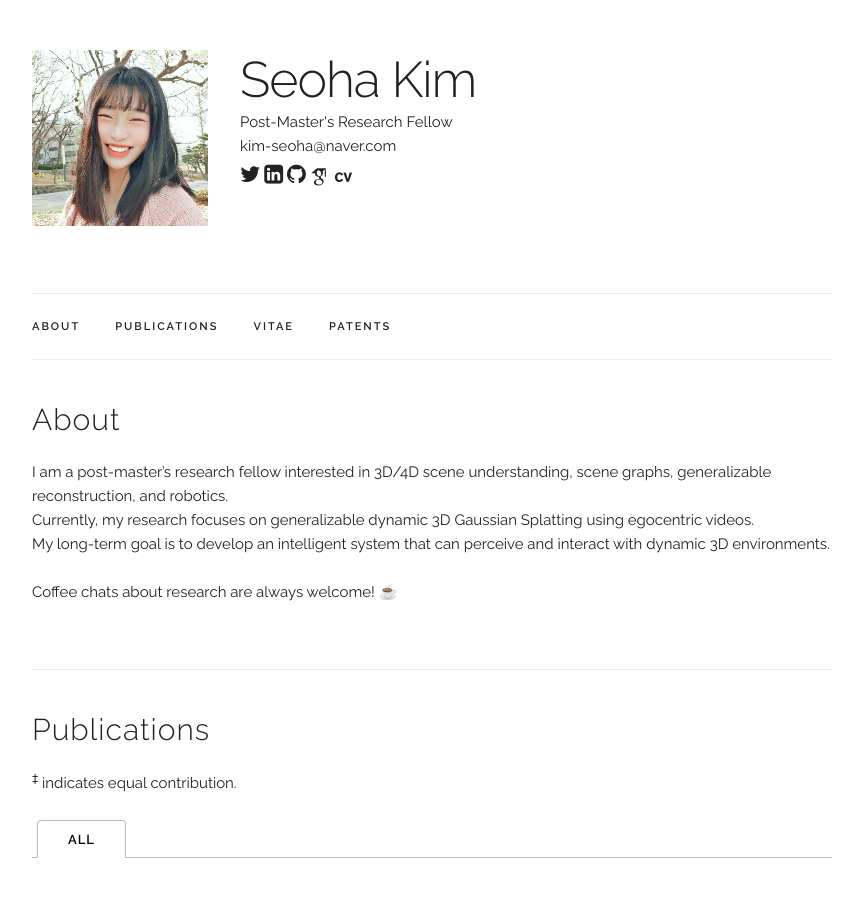
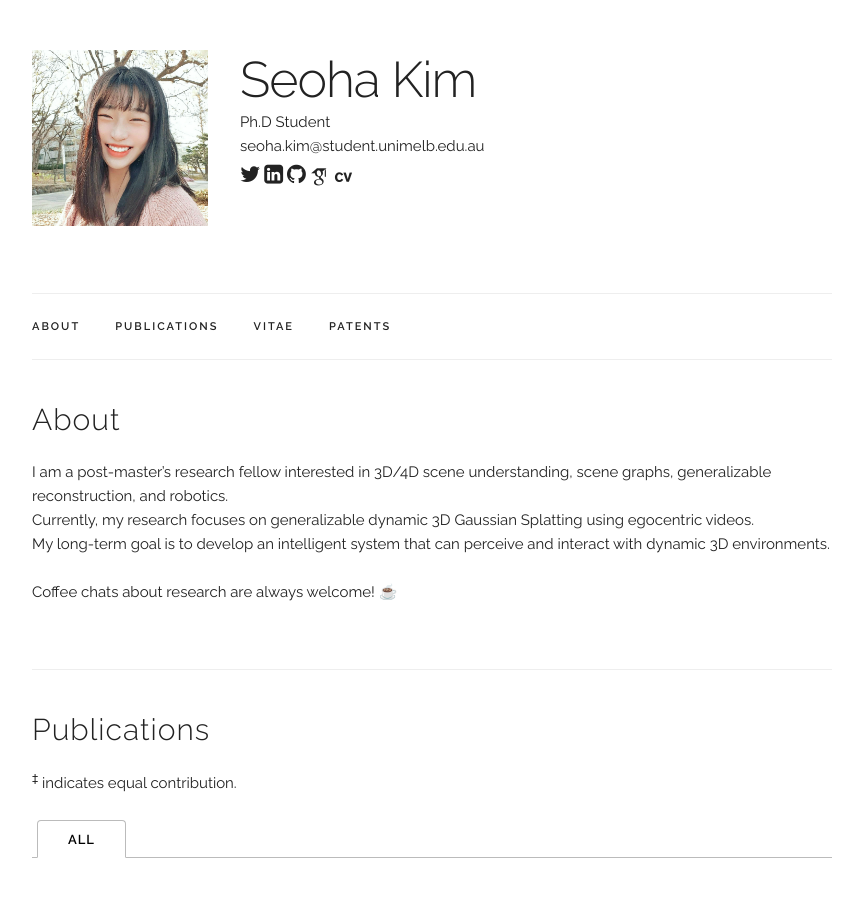
Before and after one commit to seoha-kim/seoha-kim.github.io, a Jekyll site: the page built from index.html, in a window 1280 px wide and 900 px high. Shown: the top 897 px of the window, without its empty margins (208-1071 px from the left). Built offline with Jekyll 4.4.1, drawn with Linux system fonts in a browser that asks for light colours; some web fonts are replaced.

Commit message:
Update Seoha Kim's title and email address

```diff
--- a/_data/main_info.yaml
+++ b/_data/main_info.yaml
@@ -1,6 +1,6 @@
 name: "Seoha Kim"
-title: "Post-Master's Research Fellow"
-email: "kim-seoha@naver.com"
+title: "Ph.D Student"
+email: "seoha.kim@student.unimelb.edu.au"
 profile_pic: "/assets/profile-pics/seoha.jpg"
 linkedin: "https://www.linkedin.com/in/kseoha7"
 github: "https://github.com/seoha-kim"
```
